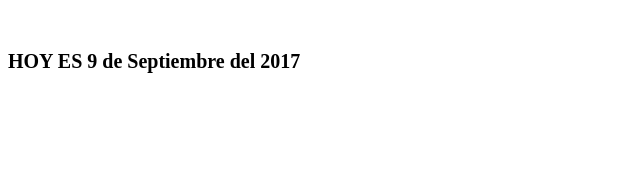
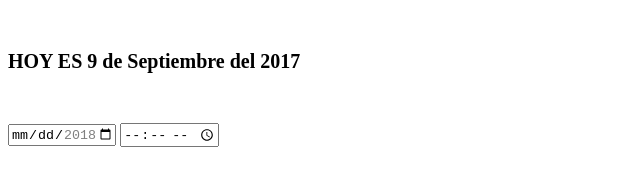
Before and after one commit to humusdigital/labs-001, a plain HTML site: page index.html in a window 1280 px wide. Shown: the whole page, without its empty margins (0-640 px from the left). Drawn offline with Linux system fonts and the light colour scheme.

```diff
--- a/index.html
+++ b/index.html
@@ -5,8 +5,11 @@
 <link rel="stylesheet" type="text/css" href="css/styles.css">
 </head>
 <body>
-
   <h1>HOY ES 9 de Septiembre del 2017</h1>
+  <form class="" action="index.html" method="post">
+      <input type="date" name="fecha" min="2018-03-25" max="2018-05-25"step="2">
+      <input type="time" name="hora">
+     </form>
 
 
 </body>
```
